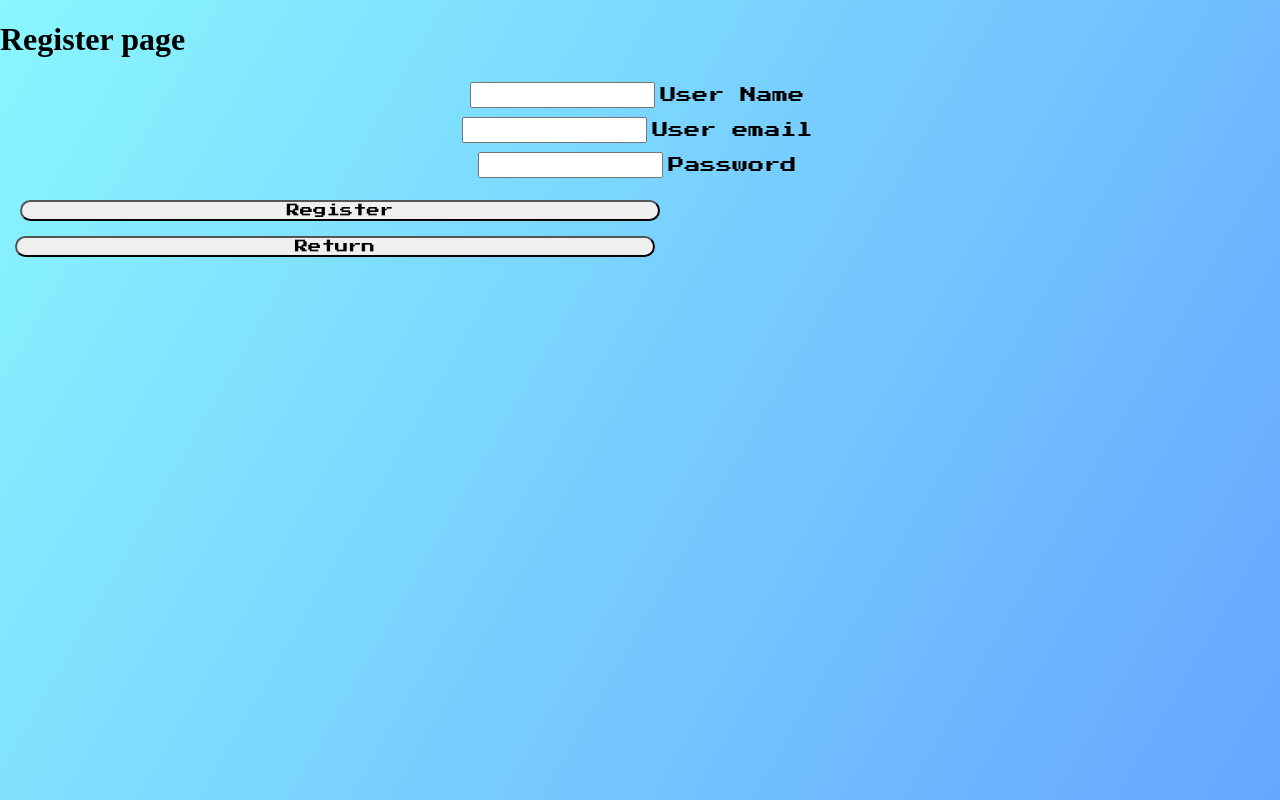
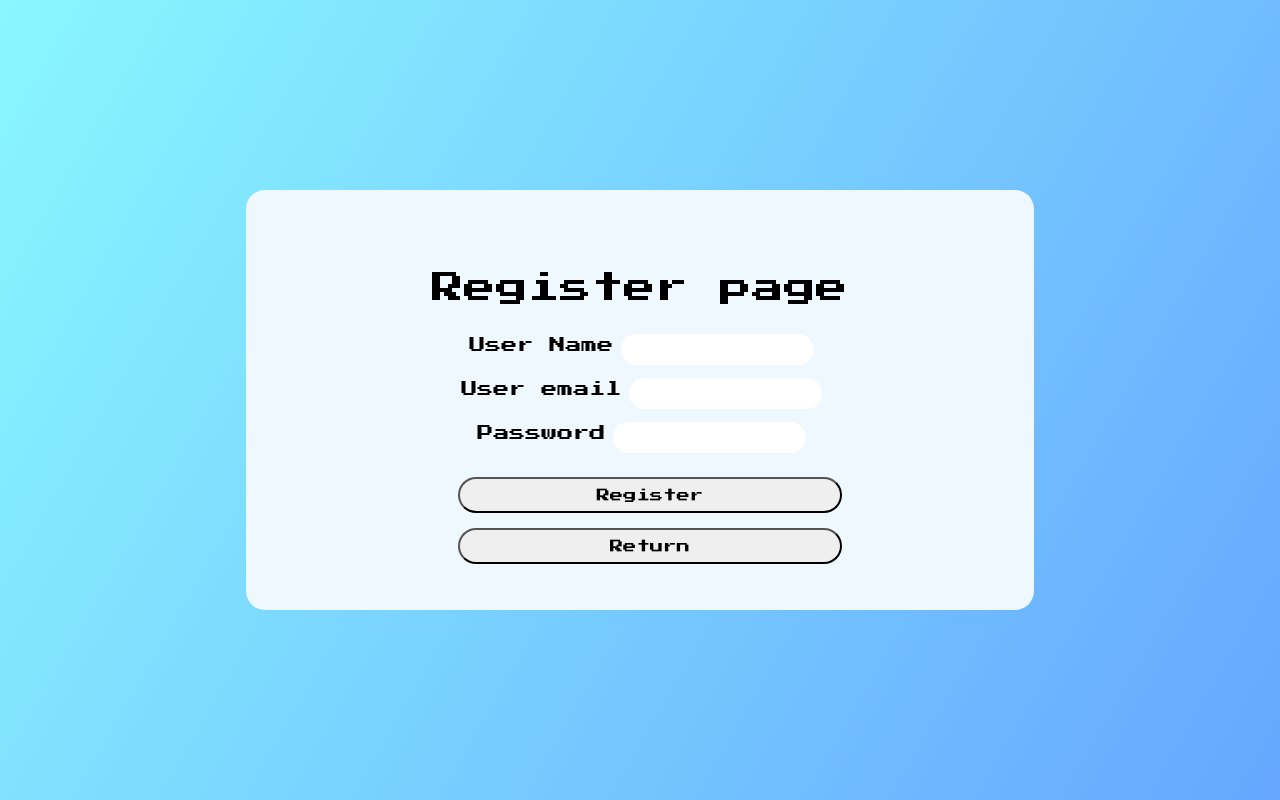
Before and after one commit to BELALETO/my-Web-Page, a Flask app: page /register in a window 1280 px wide. Run offline with Flask 3, Linux system fonts and the light colour scheme.

Commit message:
updating register page

```diff
--- a/templates/register.html
+++ b/templates/register.html
@@ -17,25 +17,25 @@
 
 
 
-<div class="container">
+<div class="container_login">
     <h1>Register page</h1>
     <form action="/main" method="post">
         <div class="text_area">
-            <input type="text" id="userName" name="newUserName" required>
+            <label for="userName">User Name</label>
+            <input type="text" id="userName" name="newUserName" class="txtBox" required>
             <span></span>
-            <label for="userName">User Name</label>
         </div>
 
         <div class="text_area">
-            <input type="email" id="email" name="newEmail" required>
+            <label for="email">User email</label>
+            <input type="email" id="email" name="newEmail" required  class="txtBox">
             <span></span>
-            <label for="email">User email</label>
         </div>
 
         <div class="text_area">
-            <input type="password" id="Password" name="newPassword" required>
+            <label for="Password">Password</label>
+            <input type="password" id="Password" name="newPassword" required  class="txtBox">
             <span></span>
-            <label for="Password">Password</label>
         </div>
 
         <div class="confirmButton">
```
